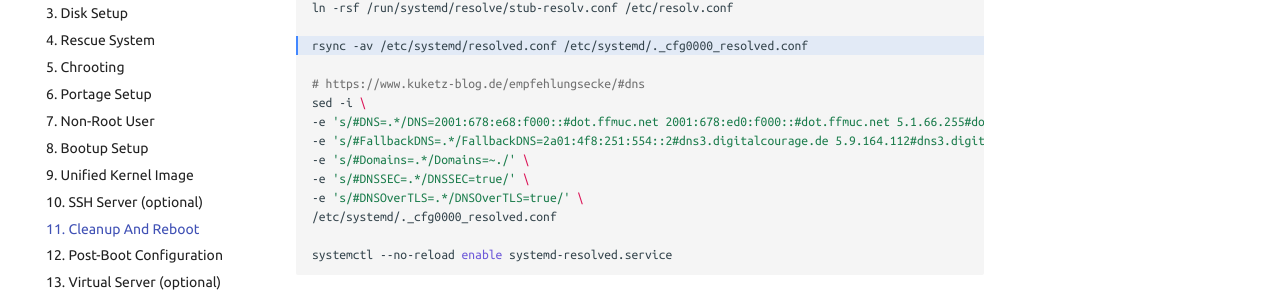
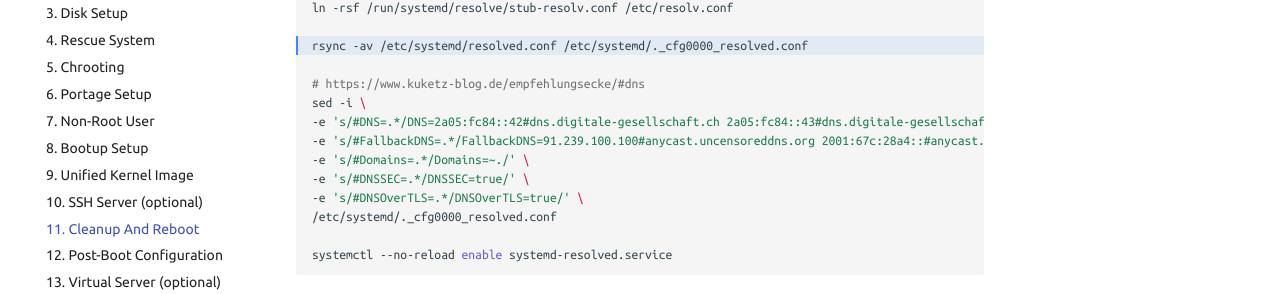
Before and after one commit to duxsco/gentoo-installation, an MkDocs documentation site: the page built from docs/cleanup_and_reboot.md, in a window 1280 px wide and 900 px high, scrolled down 554 px. Shown: the part 167-461 px from the top of the window. Built offline with MkDocs 1.6.1 and Material for MkDocs 9.7.7, drawn with Linux system fonts in a browser that asks for light colours; comment, search, counter and statistics services are not loaded.

Commit message:
Use DNSSEC secured DNS servers

```diff
--- a/docs/cleanup_and_reboot.md
+++ b/docs/cleanup_and_reboot.md
@@ -33,8 +33,8 @@ rsync -av /etc/systemd/resolved.conf /etc/systemd/._cfg0000_resolved.conf
 
 # https://www.kuketz-blog.de/empfehlungsecke/#dns
 sed -i \
--e 's/#DNS=.*/DNS=2001:678:e68:f000::#dot.ffmuc.net 2001:678:ed0:f000::#dot.ffmuc.net 5.1.66.255#dot.ffmuc.net 185.150.99.255#dot.ffmuc.net/' \
--e 's/#FallbackDNS=.*/FallbackDNS=2a01:4f8:251:554::2#dns3.digitalcourage.de 5.9.164.112#dns3.digitalcourage.de/' \
+-e 's/#DNS=.*/DNS=2a05:fc84::42#dns.digitale-gesellschaft.ch 2a05:fc84::43#dns.digitale-gesellschaft.ch 185.95.218.42#dns.digitale-gesellschaft.ch 185.95.218.43#dns.digitale-gesellschaft.ch/' \
+-e 's/#FallbackDNS=.*/FallbackDNS=91.239.100.100#anycast.uncensoreddns.org 2001:67c:28a4::#anycast.uncensoreddns.org/' \
 -e 's/#Domains=.*/Domains=~./' \
 -e 's/#DNSSEC=.*/DNSSEC=true/' \
 -e 's/#DNSOverTLS=.*/DNSOverTLS=true/' \
```
